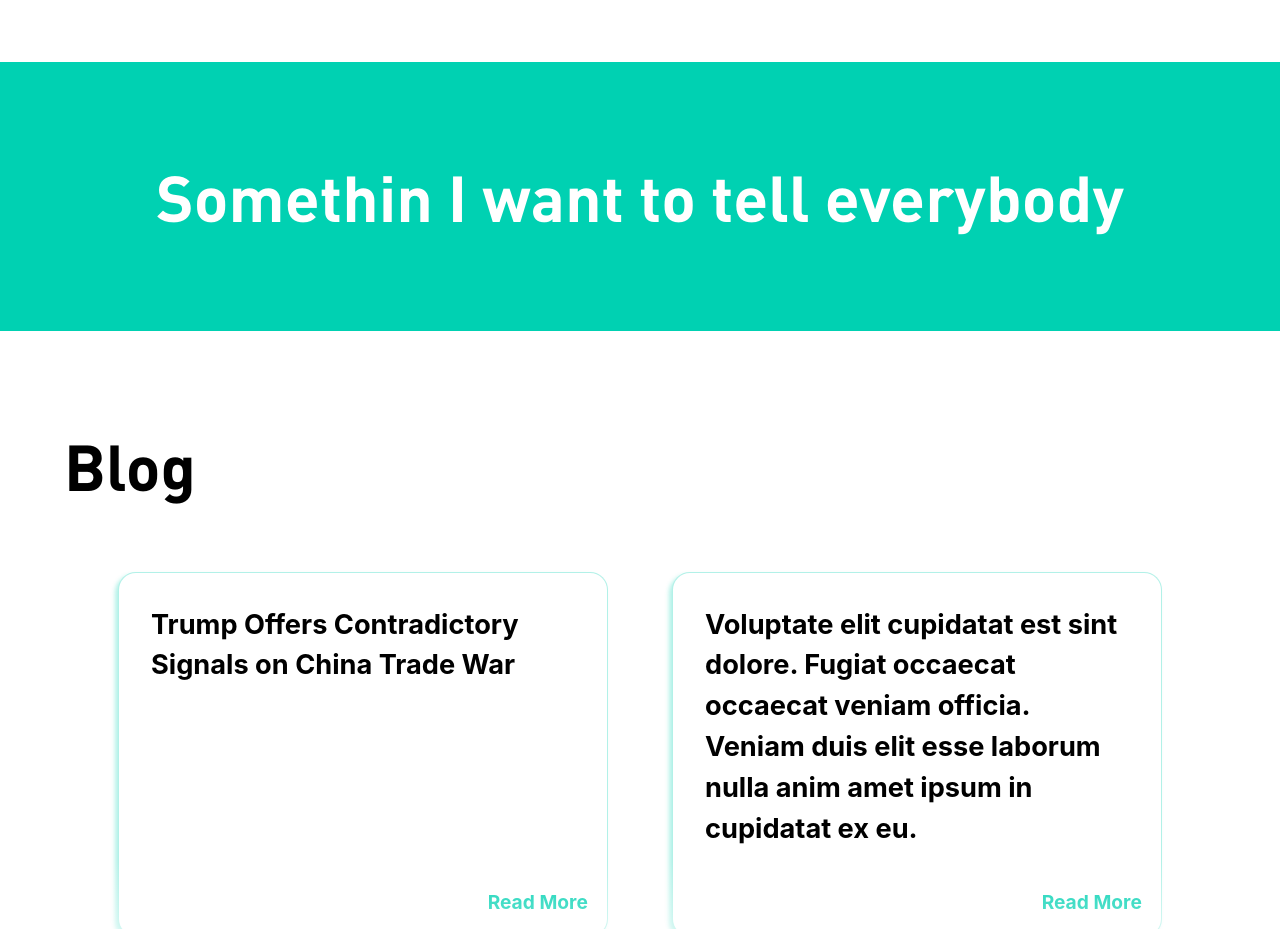
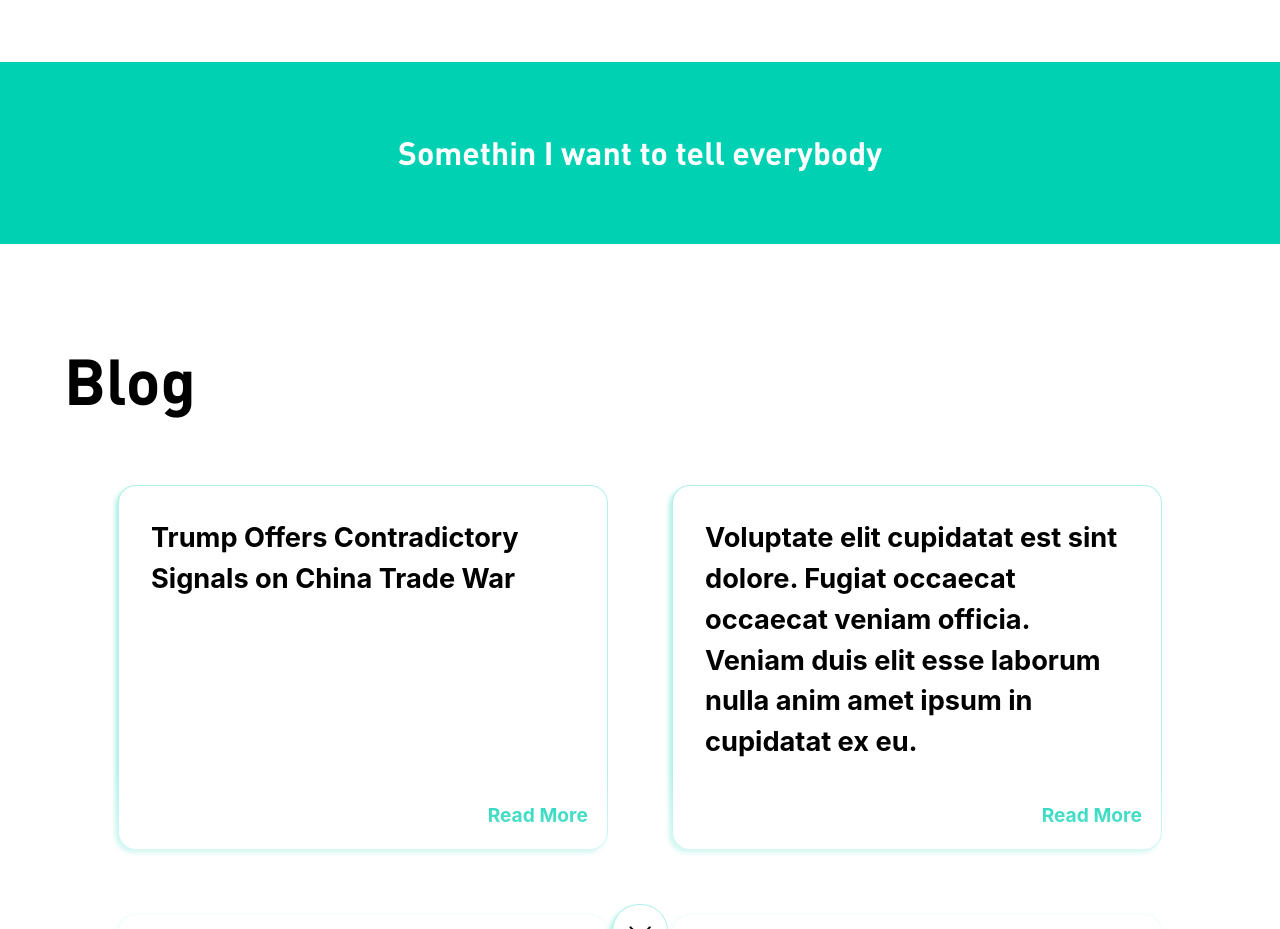
Before and after one commit to anmicius0/main, a React (Create React App) app: page / in a window 1280 px wide. Shown: the part 940-1869 px from the top of the page. Built offline with nearby package versions, Linux system fonts and the light colour scheme.

Commit message:
remove ALL !important in App.scss great practice for css cascade

```diff
--- a/src/App.css
+++ b/src/App.css
@@ -20,22 +20,22 @@ body {
   font-family: "Cantarell", sans-serif;
 }
 
-h1 {
+body h1 {
   font-family: "DINpro", sans-serif;
-  font-size: 1.5em !important;
+  font-size: 1.5em;
   color: #00d1b2;
 }
 
-h2 {
+body h2 {
   font-family: "DINpro", sans-serif;
-  font-size: 2.5em !important;
+  font-size: 2.5em;
   color: #000000;
-  margin: 1.2em 0 !important;
+  margin: 1.2em 0;
 }
 
-h3 {
-  font-weight: 700 !important;
-  font-size: 1.5em !important;
+body h3 {
+  font-weight: 700;
+  font-size: 1.5em;
   color: #000000;
 }
 
@@ -193,7 +193,7 @@ h3 {
 #signup-page h2 {
   color: #ffffff;
   text-align: start;
-  margin: 1em 0 !important;
+  margin: 1em 0;
 }
 
 #signup-page .container {
@@ -271,23 +271,23 @@ h3 {
   font-size: 1.3em;
 }
 
-.footer {
-  background-color: #000000 !important;
-  padding: 1em !important;
+#footer {
+  background-color: #000000;
+  padding: 1em;
   color: rgba(255, 255, 255, 0.55);
   text-align: center;
 }
 
 @media (min-width: 1080px) {
-  h1 {
-    font-size: 3em !important;
+  body h1 {
+    font-size: 3em;
   }
-  h2 {
-    font-size: 4em !important;
-    margin: 0.6em 0 !important;
+  body h2 {
+    font-size: 4em;
+    margin: 0.6em 0;
   }
-  h3 {
-    font-size: 1.7em !important;
+  body h3 {
+    font-size: 1.7em;
   }
   /*/*******************************************************************/
   /*/*******************************************************************/
@@ -372,11 +372,14 @@ h3 {
     font-size: 1.2em;
     background: #ffffff;
   }
+  .banner h2 {
+    font-size: 2em;
+  }
   #signup-page {
     height: 97vh;
   }
   #signup-page h2 {
-    font-size: 4.7em !important;
+    font-size: 4.7em;
   }
   #signup-page .container {
     margin-bottom: 0em;
--- a/src/App.scss
+++ b/src/App.scss
@@ -23,25 +23,25 @@ $primary-color: #00d1b2;
 
 body {
   font-family: "Cantarell", sans-serif;
-}
 
   h1 {
     font-family: "DINpro", sans-serif;
-  font-size: 1.5em !important;
+    font-size: 1.5em;
     color: $primary-color;
   }
 
   h2 {
     font-family: "DINpro", sans-serif;
-  font-size: 2.5em !important;
+    font-size: 2.5em;
     color: #000000;
-  margin: 1.2em 0 !important;
+    margin: 1.2em 0;
   }
 
   h3 {
-  font-weight: 700 !important;
-  font-size: 1.5em !important;
+    font-weight: 700;
+    font-size: 1.5em;
     color: #000000;
+  }
 }
 
 /*/*******************************************************************/
@@ -221,7 +221,7 @@ h3 {
   h2 {
     color: #ffffff;
     text-align: start;
-    margin: 1em 0 !important;
+    margin: 1em 0;
   }
 
   .container {
@@ -290,9 +290,9 @@ h3 {
 //  Footer                                                         //
 //*******************************************************************
 
-.footer {
-  background-color: #000000 !important;
-  padding: 1em !important;
+#footer {
+  background-color: #000000;
+  padding: 1em;
   color: rgba(255, 255, 255, 0.55);
   text-align: center;
 }
@@ -301,15 +301,17 @@ h3 {
   //*******************************************************************
   //  Initial Value                                                  //
   //*******************************************************************
+  body {
     h1 {
-    font-size: 3em !important;
+      font-size: 3em;
     }
     h2 {
-    font-size: 4em !important;
-    margin: 0.6em 0 !important;
+      font-size: 4em;
+      margin: 0.6em 0;
     }
     h3 {
-    font-size: 1.7em !important;
+      font-size: 1.7em;
+    }
   }
 
   /*/*******************************************************************/
@@ -422,13 +424,21 @@ h3 {
   }
 
   //*******************************************************************
+  //  Banner                                                         //
+  //*******************************************************************
+  .banner {
+    h2 {
+      font-size: 2em;
+    }
+  }
+  //*******************************************************************
   //  Signup                                                         //
   //*******************************************************************
   #signup-page {
     height: 97vh;
 
     h2 {
-      font-size: 4.7em !important;
+      font-size: 4.7em;
     }
 
     .container {
--- a/src/component/Footer.js
+++ b/src/component/Footer.js
@@ -2,7 +2,7 @@ import React from "react";
 
 const Footer = () => {
   return (
-    <div className={"footer"}>
+    <div id="footer">
       Qui reprehenderit eiusmod non cupidatat aliquip culpa.
     </div>
   );
```
Also changed, not shown: 1 other file (tests, documents, lock files or other folders). Lines whose indentation alone changed are shown as unchanged.
